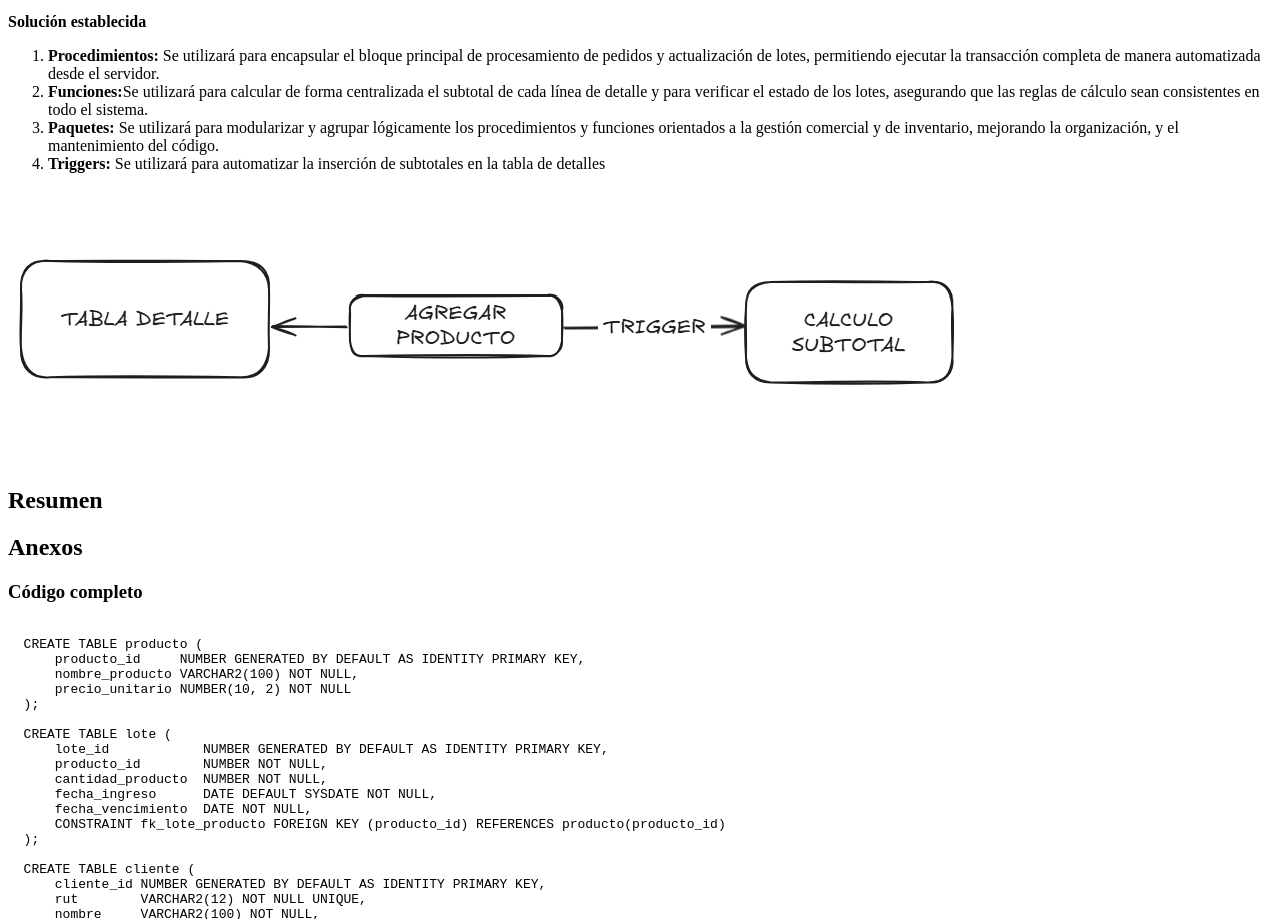
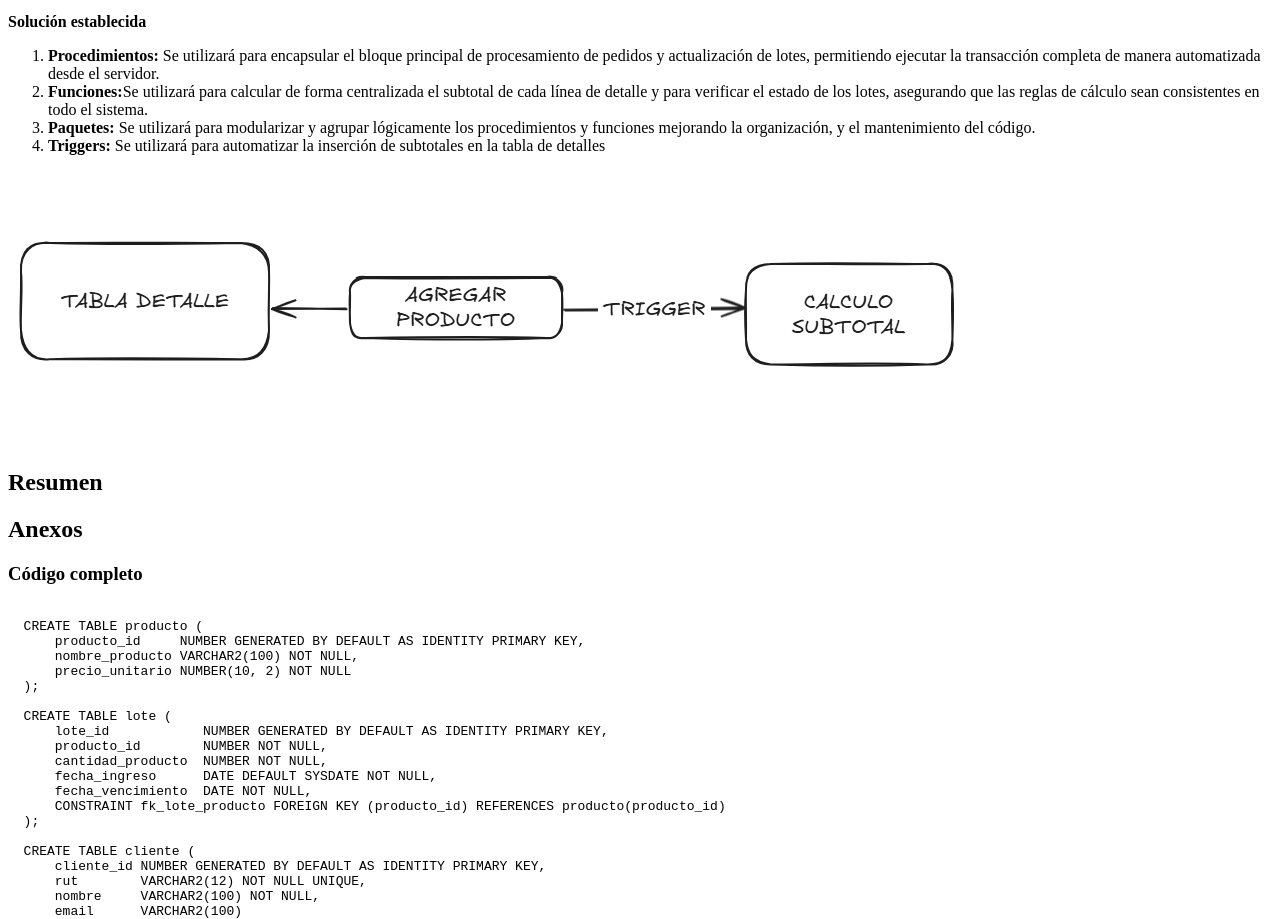
Before and after one commit to josue-delgado/TalllerBaseDatos, a plain HTML site: page index.html in a window 1280 px wide. Shown: the part 2404-3323 px from the top of the page. Drawn offline with Linux system fonts and the light colour scheme.

Commit message:
fix: mejorar redacción

```diff
--- a/index.html
+++ b/index.html
@@ -184,9 +184,8 @@
           </li>
           <li>
             <strong>Paquetes:</strong> Se utilizará para modularizar y agrupar
-            lógicamente los procedimientos y funciones orientados a la gestión
-            comercial y de inventario, mejorando la organización, y el
-            mantenimiento del código.
+            lógicamente los procedimientos y funciones mejorando la
+            organización, y el mantenimiento del código.
           </li>
           <li>
             <strong>Triggers:</strong> Se utilizará para automatizar la
```
